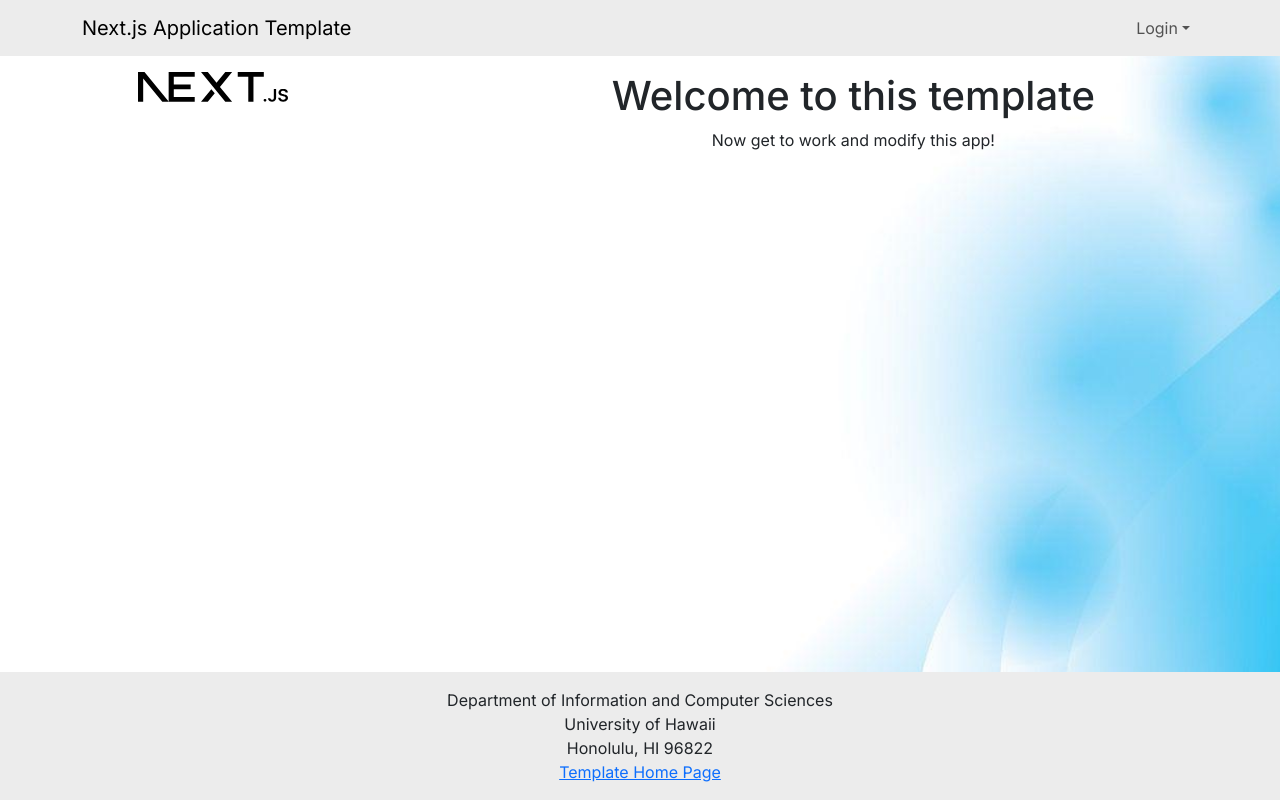
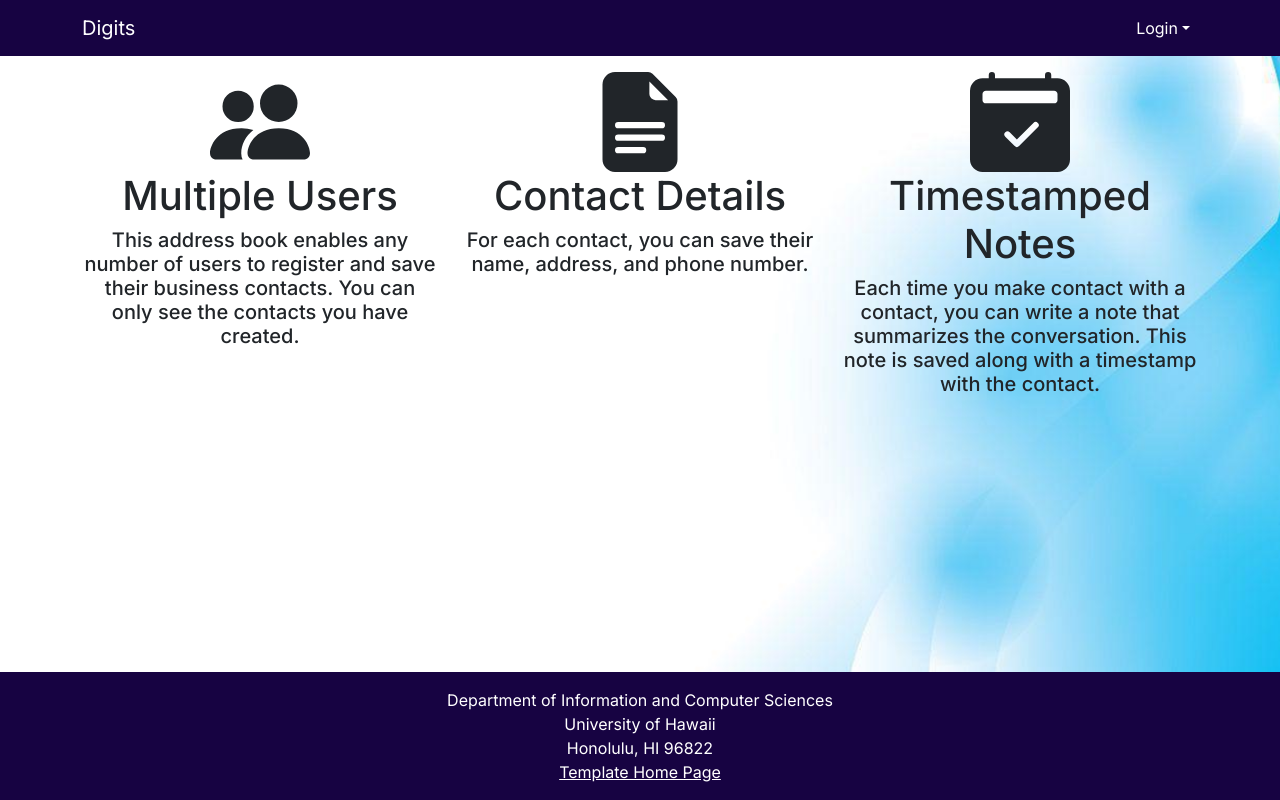
Before and after one commit to g3rr1c/digits, a Next.js app: page / in a window 1280 px wide. Built offline with nearby package versions, Linux system fonts and the light colour scheme; no server answers.

Commit message:
landing page mockup finished in 20 minutes

```diff
--- a/src/app/globals.css
+++ b/src/app/globals.css
@@ -1,16 +1,36 @@
+/* Set up some CSS variables to theme the application. */
+:root {
+  --nat-navbar-bg: #000000;
+  --nat-navbar-bg-rgb: 23, 3, 66;
+  --nat-navbar-text-color: white;
+}
+
 html,
 body {
-  background: url("/public/background.jpg");
-  background-size: cover;
   --bs-light-rgb: 236, 236, 236;
   box-sizing: border-box;
   height: 100%;
-  padding: 0;
-  margin: 0;
+  --bs-dark: var(--nat-navbar-bg);
+  --bs-dark-rgb: var(--nat-navbar-bg-rgb);
+  background: fixed center url("/background.jpg");
+  background-size: cover;
 }
 
-main {
+.bg-dark a.dropdown-item {
+  color: var(--nat-navbar-bg);
+}
 
+body .navbar {
+  --bs-navbar-active-color: var(--nat-navbar-highlight-text);
+  --bs-navbar-brand-color: var(--nat-navbar-text-color);
+  --bs-navbar-brand-hover-color: var(--nat-navbar-highlight-text);
+  --bs-navbar-color: var(--nat-navbar-text-color);
+  --bs-navbar-hover-color: var(--nat-navbar-highlight-text);
+}
+
+
+footer, footer a {
+  color: var(--nat-navbar-text-color);
 }
 
 .wrapper {
--- a/src/app/page.tsx
+++ b/src/app/page.tsx
@@ -1,17 +1,34 @@
-import { Col, Container, Image, Row } from 'react-bootstrap';
+import { Col, Container, Row } from 'react-bootstrap';
+import { PeopleFill, FileEarmarkTextFill, Calendar2CheckFill } from 'react-bootstrap-icons';
 
 /** The Home page. */
 const Home = () => (
   <main>
-    <Container id="landing-page" fluid className="py-3">
+    <Container id="landing-page" className="py-3">
       <Row className="align-middle text-center">
-        <Col xs={4}>
-          <Image src="next.svg" width="150px" alt="" />
+        <Col>
+          <PeopleFill size="100" />
+          <h1>Multiple Users</h1>
+          <h5>
+            This address book enables any number of users to register
+            and save their business contacts. You can only see the contacts you have created.
+          </h5>
         </Col>
 
-        <Col xs={8} className="d-flex flex-column justify-content-center">
-          <h1>Welcome to this template</h1>
-          <p>Now get to work and modify this app!</p>
+        <Col>
+          <FileEarmarkTextFill size="100" />
+          <h1>Contact Details</h1>
+          <h5>
+            For each contact, you can save their name, address, and phone number.
+          </h5>
+        </Col>
+        <Col>
+          <Calendar2CheckFill size="100" />
+          <h1>Timestamped Notes</h1>
+          <h5>
+            Each time you make contact with a contact, you can write a note that summarizes the conversation.
+            This note is saved along with a timestamp with the contact.
+          </h5>
         </Col>
       </Row>
     </Container>
--- a/src/components/Footer.tsx
+++ b/src/components/Footer.tsx
@@ -2,7 +2,7 @@
 
 /** The Footer appears at the bottom of every page. Rendered by the App Layout component. */
 const Footer = () => (
-  <footer className="mt-auto py-3 bg-light">
+  <footer className="mt-auto py-3 bg-dark">
     <Container>
       <Col className="text-center">
         Department of Information and Computer Sciences
--- a/src/components/Navbar.tsx
+++ b/src/components/Navbar.tsx
@@ -14,9 +14,9 @@
   const role = userWithRole?.randomKey;
   const pathName = usePathname();
   return (
-    <Navbar bg="light" expand="lg">
+    <Navbar bg="dark" expand="lg" id="nav">
       <Container>
-        <Navbar.Brand href="/">Next.js Application Template</Navbar.Brand>
+        <Navbar.Brand href="/">Digits</Navbar.Brand>
         <Navbar.Toggle aria-controls="basic-navbar-nav" />
         <Navbar.Collapse id="basic-navbar-nav">
           <Nav className="me-auto justify-content-start">
```
